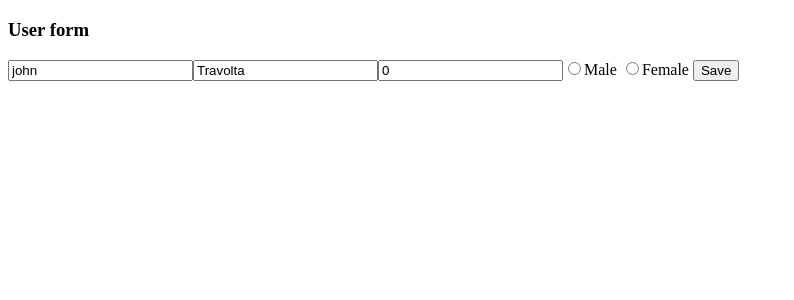
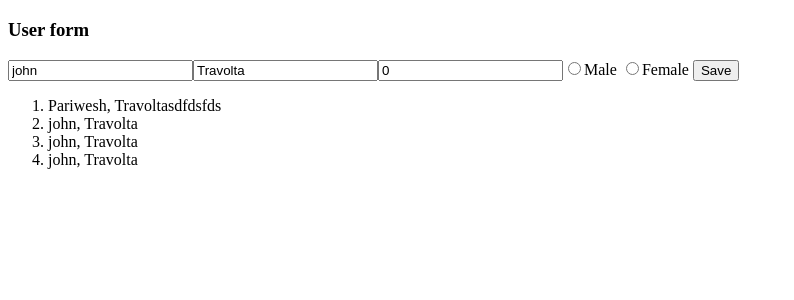
Before and after one commit to ibmpariwesh/cts-angular, an Angular app: page / in a window 1280 px wide. Shown: the top 300 px of the page, without its empty margins (0-794 px from the left). Built offline with nearby package versions, Linux system fonts and the light colour scheme; data requests are answered from the project's data file.

Commit message:
user list

```diff
--- a/db.json
+++ b/db.json
@@ -6,6 +6,27 @@
       "age": 0,
       "gender": "Male",
       "id": 1
+    },
+    {
+      "firstname": "john",
+      "lastname": "Travolta",
+      "age": 0,
+      "gender": "",
+      "id": 2
+    },
+    {
+      "firstname": "john",
+      "lastname": "Travolta",
+      "age": 0,
+      "gender": "",
+      "id": 3
+    },
+    {
+      "firstname": "john",
+      "lastname": "Travolta",
+      "age": 0,
+      "gender": "",
+      "id": 4
     }
   ]
 }
--- a/src/app/UserService.ts
+++ b/src/app/UserService.ts
@@ -1,15 +1,19 @@
 import { Injectable } from '@angular/core';
 import User from './entity/User';
 import { HttpClient } from "@angular/common/http";
+const BASE_URL = "http://localhost:3000/users";
+@Injectable()//Bean
+export default class UserService {
+    constructor(private http: HttpClient) { }
+    getUsers() {
+        return this.http.get(BASE_URL);
+    }
 
-@Injectable()//Bean
-export default class UserService{
-    constructor(private http:HttpClient){ }
-    save(user:User){
+    save(user: User) {
         console.log(user);
-        return this.http.post("http://localhost:3000/users",user,{
-            headers:{
-                "content-type":"application/json"
+        return this.http.post(BASE_URL, user, {
+            headers: {
+                "content-type": "application/json"
             }
         });
     }
--- a/src/app/app.component.html
+++ b/src/app/app.component.html
@@ -7,3 +7,10 @@
 <input type="radio" value="FeMale" [(ngModel)]='user.gender'>Female
 
 <button (click)='save()'>Save</button>
+
+<ol>
+  <li *ngFor="let u of users;index as i;">
+    <span>{{u.firstname}}</span>,
+    <span>{{u.lastname}}</span>
+  </li>
+</ol>
--- a/src/app/app.component.ts
+++ b/src/app/app.component.ts
@@ -1,4 +1,4 @@
-import { Component } from '@angular/core';
+import { Component, OnInit } from '@angular/core';
 import User from './entity/User';
 import UserService from './UserService';
 
@@ -7,11 +7,18 @@
   templateUrl: './app.component.html',
   styleUrls: ['./app.component.sass']
 })
-export class AppComponent {
+export class AppComponent implements OnInit{
   constructor(private userService: UserService) { }
   title = ''; //property
   user: User = new User();
-
+  users:User[]=[];
+  ngOnInit(){
+    const promise = this.userService.getUsers();
+    promise.subscribe((response) =>{
+      console.log(response);
+      this.users=response as User[];
+    })
+  }
   save() {
     console.log(this.user.firstname);
     const promise = this.userService.save(this.user);
--- a/src/app/entity/User.ts
+++ b/src/app/entity/User.ts
@@ -3,4 +3,5 @@
     lastname:string = "Travolta";
     age:number=0;
     gender:string='';
+    id:number=-1;
 }
```
